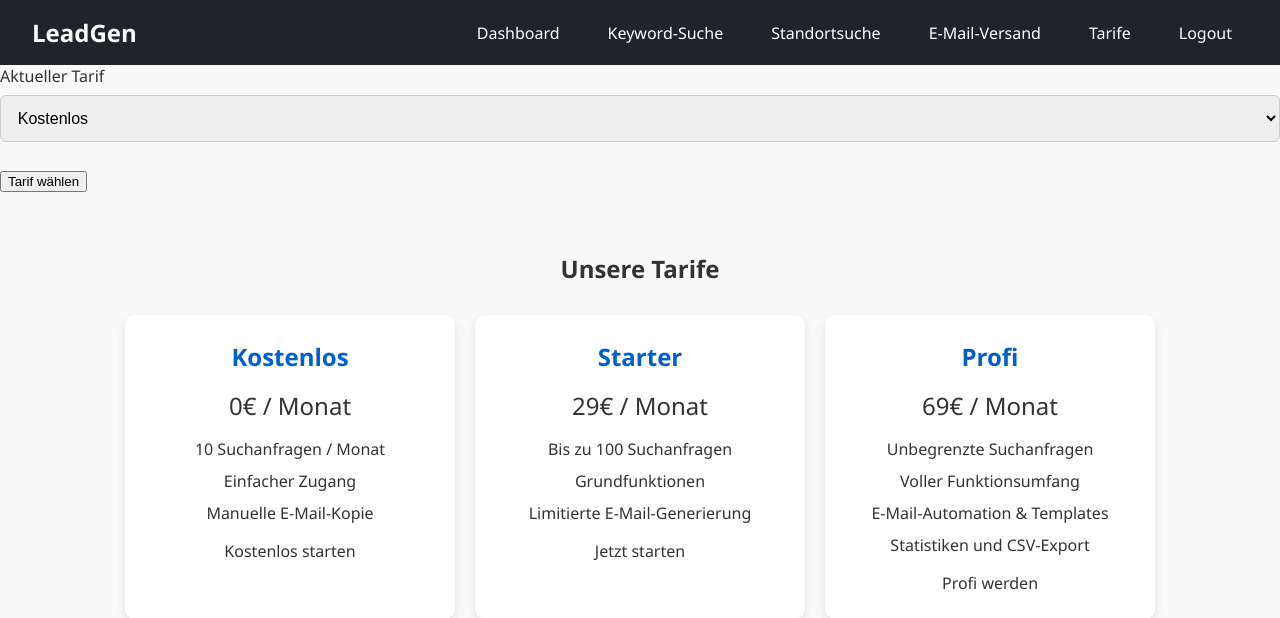
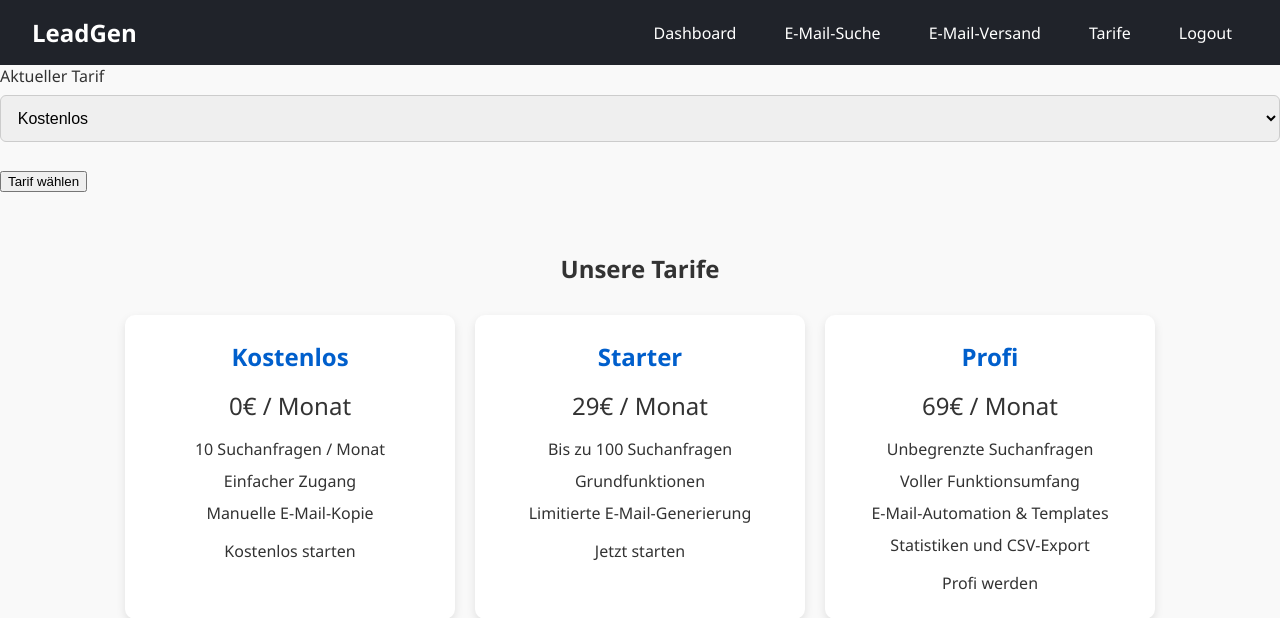
Before and after one commit to MerabTserodze/leadgen-app, a Flask app: page /preise in a window 1280 px wide. Shown: the top 618 px of the page. Run offline with Flask 3, Linux system fonts and the light colour scheme.

Commit message:
Update preise.html

```diff
--- a/templates/preise.html
+++ b/templates/preise.html
@@ -13,13 +13,13 @@
     <div class="logo">LeadGen</div>
     <ul>
         <li><a href="/dashboard">Dashboard</a></li>
-            <li><a href="/keywords">Keyword-Suche</a></li>
-            <li><a href="/locations">Standortsuche</a></li>
-            <li><a href="/emails">E-Mail-Versand</a></li>
+        <li><a href="/emails">E-Mail-Suche</a></li>
+        <li><a href="/send">E-Mail-Versand</a></li>
         <li><a href="/preise">Tarife</a></li>
         <li><a href="/logout">Logout</a></li>
     </ul>
 </div>
+
  <div class="card">
     <div class="card-title">Aktueller Tarif</div>
     <form method="POST" action="/dashboard">
```
Lines whose indentation alone changed are shown as unchanged.
